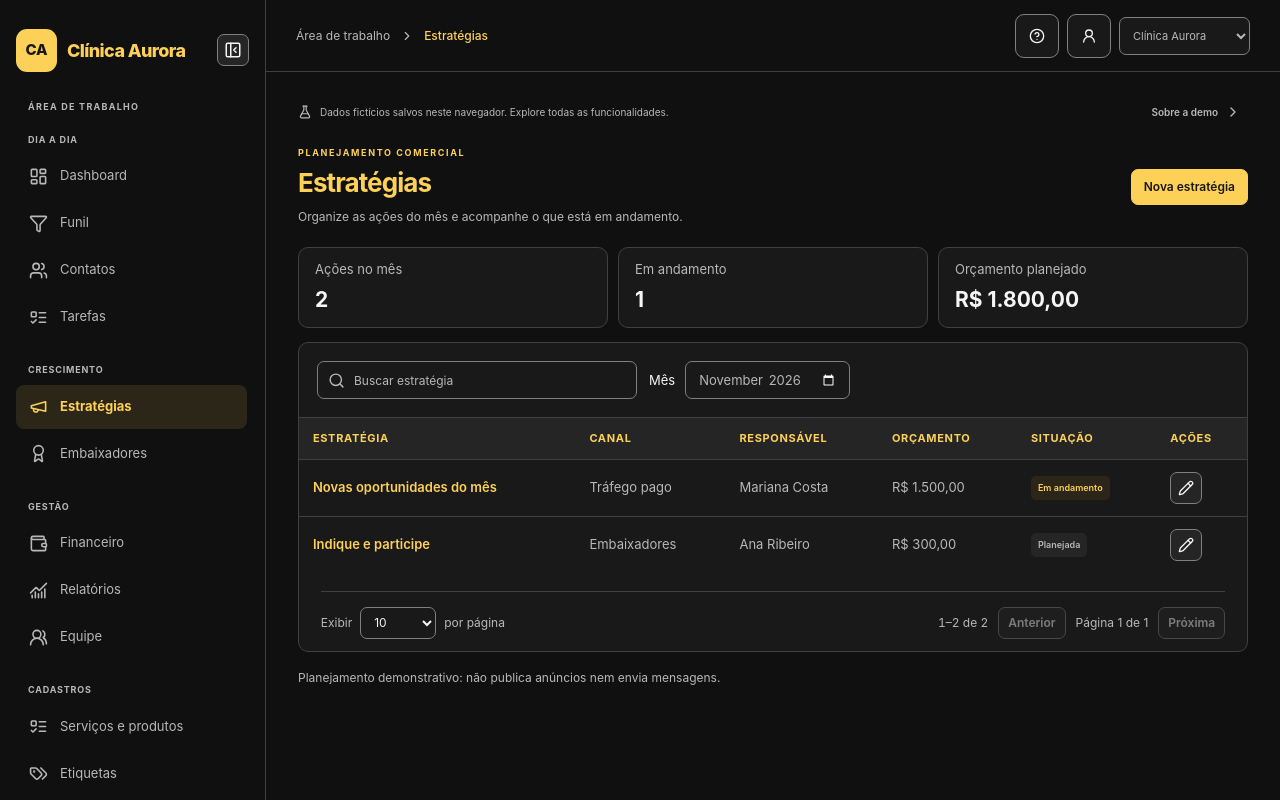
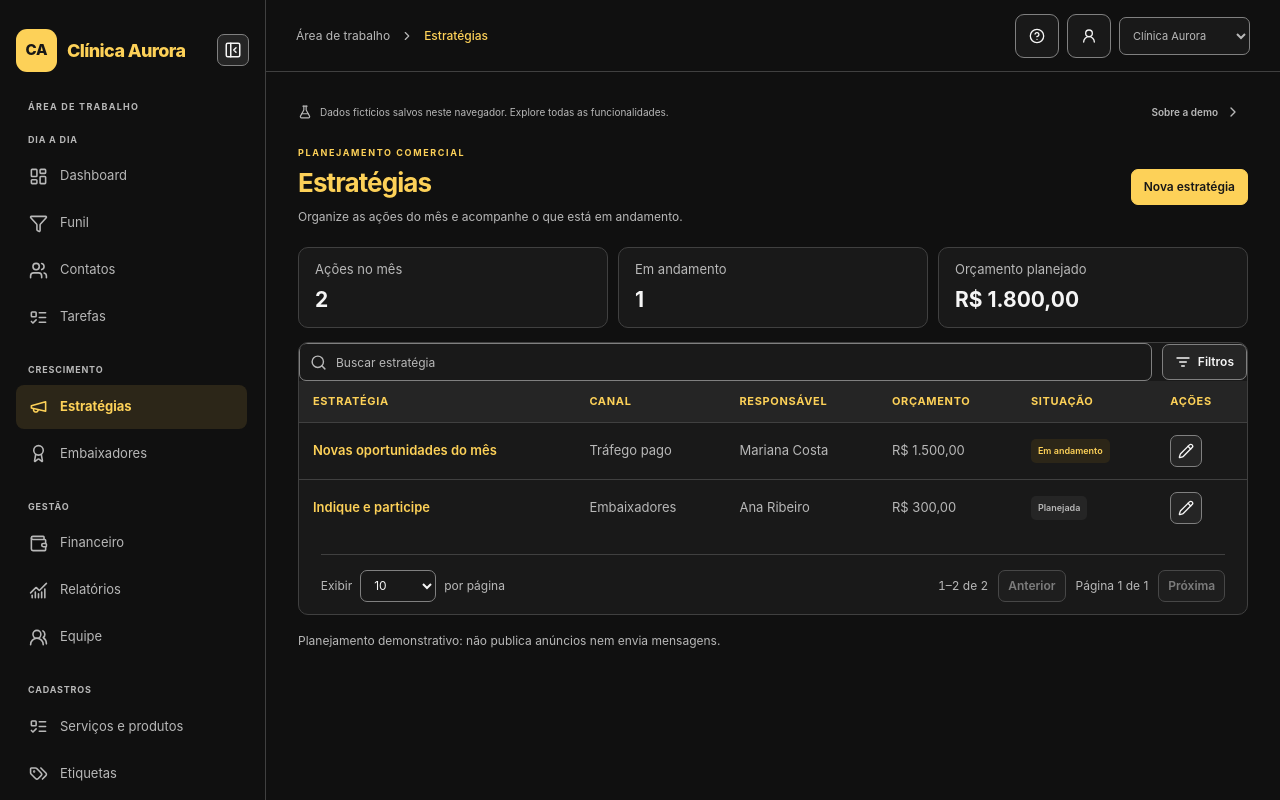
Before and after one commit to pedrobertani/sun7crm, a React (Vite) app: page /demo/estrategias in a window 1280 px wide. Built offline with nearby package versions, Linux system fonts and the light colour scheme.

Commit message:
feat(strategies): substituir seletor fixo pelo filtro global

```diff
--- a/src/modules/growth/Strategies.tsx
+++ b/src/modules/growth/Strategies.tsx
@@ -5,7 +5,8 @@ import { RecordTitle } from '../../components/RecordTitle';
 import { useCrm } from '../../app/context';
 import type { Strategy } from '../../domain/types';
 import { currency, today, uid } from '../../lib/format';
-import { Heading, SearchInput, FormActions, FormError } from '../../components/shared';
+import { Heading, FormActions, FormError } from '../../components/shared';
+import { GlobalFilters } from '../../components/ui/global-filters';
 import { Input } from '../../components/ui/input';
 import { Button } from '../../components/ui/button';
 import { Modal } from '../../components/ui/modal';
@@ -124,13 +125,12 @@ export function Strategies() {
         </div>
       </div>
       <section className="card">
-        <div className="toolbar">
-          <SearchInput value={query} onChange={(v) => { setQuery(v); pages.setPage(0); }} placeholder="Buscar estratégia" />
-          <label className="growth-filter">
-            Mês
-            <Input type="month" value={month} onChange={(e) => { setMonth(e.target.value); pages.setPage(0); }} />
-          </label>
-        </div>
+        <GlobalFilters
+          fields={[{key:'month',label:'Mês de referência',type:'month',defaultValue:today().slice(0,7)}]}
+          values={{month}}
+          onApply={values=>{setMonth(values.month);pages.setPage(0);}}
+          search={{value:query,onChange:v=>{setQuery(v);pages.setPage(0);},placeholder:'Buscar estratégia'}}
+        />
         <div className="table-wrap">
           <table>
             <thead>
```
